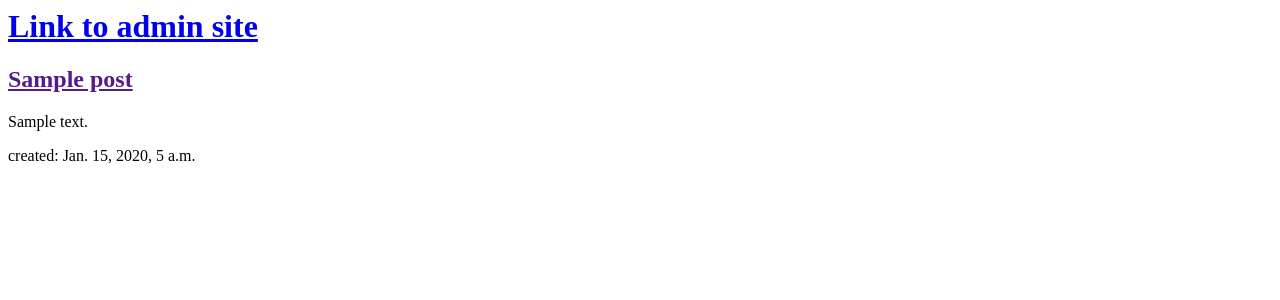
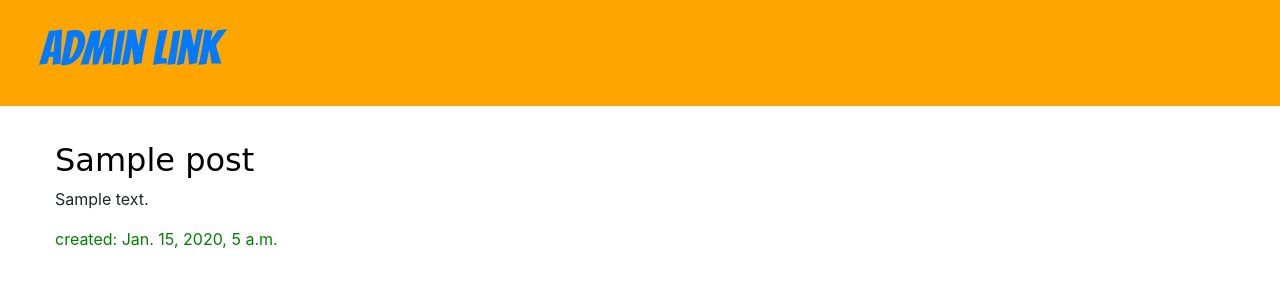
Before and after one commit to Bmusselman/my-first-blog, a Django app: page / in a window 1280 px wide. Shown: the top 300 px of the page. Run offline with Django 3.2, Linux system fonts and the light colour scheme; tables that the repository leaves empty hold one stand-in row (values such as "Sample post"); some libraries are stand-ins or nearby versions.

Commit message:
halfway thru 7/9 wrapping up tutorial

```diff
--- /dev/null
+++ b/blog/static/css/blog.css
@@ -0,0 +1,48 @@
+.admin-link {
+    background-color: orange;
+    margin-top: 0;
+    padding: 20px 20px 20px 40px;
+}
+
+.admin-link h1, .admin link h1 a, .admin-link h1 a:visited, .admin-link h1 a:active {
+    color: yellow;
+    font-size: 36pt;
+    text-decoration: none;
+    font-family: 'Bangers';
+}
+
+.content {
+    margin-left: 40px;
+}
+
+h1, h2, h3, h4 {
+    font-family: 'Lobster', cursive;
+}
+
+.date {
+    color: green;
+}
+
+.save {
+    float: right;
+}
+
+.post-form textarea, .post-form input {
+    width: 100%;
+}
+
+.top-menu, .top-menu:hover, .top-menu:visited {
+    color: #ffffff;
+    float: right;
+    font-size: 26pt;
+    margin-right: 20px;
+}
+
+.post {
+    margin-top: 35px;
+    margin-bottom: 35px;
+}
+
+.post h2 a, .post h2 a:visited {
+    color: #000000;
+}
--- /dev/null
+++ b/blog/templates/blog/base.html
@@ -0,0 +1,22 @@
+{% load static %}
+<html>
+    <head>
+        <title>Brent's Blog</title>
+        <link rel="stylesheet" href="https://stackpath.bootstrapcdn.com/bootstrap/4.5.0/css/bootstrap.min.css">
+        <link href="//fonts.googleapis.com/css?family=Bangers" rel="stylesheet" type="text/css">
+        <link rel="stylesheet" href="{% static 'css/blog.css' %}">
+    </head>
+    <body>
+        <div class="admin-link">
+            <h1><a href="/">Admin Link</a></h1>
+        </div>
+        <div class="content container">
+            <div class="row">
+                <div class="col-md-8">
+                {% block content %}
+                {% endblock %}
+                </div>
+            </div>
+        </div>
+    </body>
+</html>
--- a/blog/templates/blog/post_list.html
+++ b/blog/templates/blog/post_list.html
@@ -1,20 +1,13 @@
-<html>
-    <head>
-        <title>Brent's Blog</title>
-    </head>
-    <body>
-        <div>
-            <!-- a href "link destination" -->
-            <h1><a href="/admin">Link to admin site</a></h1>
+{% extends 'blog/base.html' %}
+
+{% block content %}
+    {% for post in posts %}
+    <div class="post">
+        <h2><a href="{% url 'post_detail' pk=post.pk %}">{{ post.title }}</a></h2>
+        <p>{{ post.text|linebreaksbr }}</p>
+        <div class="date">
+            <p>created: {{ post.created_date }}</p>
         </div>
-
-    {% for post in posts %}
-    <div>
-        <h2><a href="">{{ post.title }}</a></h2>
-        <p>{{ post.text|linebreaksbr }}</p>
-        <p>created: {{ post.created_date }}</p>
     </div>
     {% endfor %}
-
-    </body>
-</html>
+{% endblock %}
--- a/blog/urls.py
+++ b/blog/urls.py
@@ -2,5 +2,10 @@ from django.urls import path
 from . import views
 
 urlpatterns = [
-    path('', views.post_list, name='postlist')
+    path('', views.post_list, name='postlist'),
+    # post/ = means url should begin with post followed by /
+    # <int:pk> an int value and transfers it to view variable called pk
+    # / = finishes url
+    # so /post/num is translated to post number
+    path('post/<int:pk>/', views.post_detail, name='post_detail'),
 ]
--- a/blog/views.py
+++ b/blog/views.py
@@ -1,4 +1,4 @@
-from django.shortcuts import render
+from django.shortcuts import render, get_object_or_404
 from django.utils import timezone
 from .models import Post
 
@@ -7,3 +7,8 @@ from .models import Post
 def post_list(request):
     posts = Post.objects.order_by('created_date') # can order/filter this based on the params model Post class
     return render(request, 'blog/post_list.html', {'posts': posts})
+
+def post_detail(request, pk):
+    # gets only one blog post using queryset
+    post = get_object_or_404(Post, pk=pk)
+    return render(request, 'blog/post_detail.html', {'post': post})
```
Also changed, not shown: blog/templates/blog/post_detail.html (added, +13 -0 lines), mysite/settings.py (line endings or trailing spaces), readme.txt.
